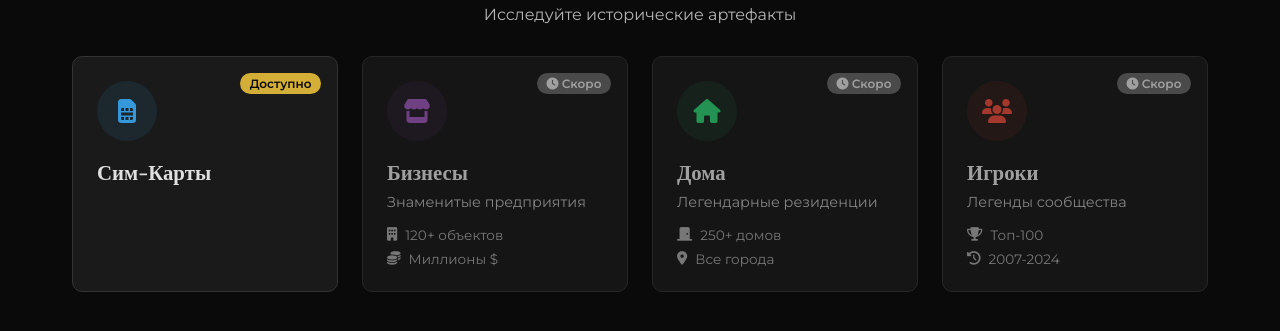
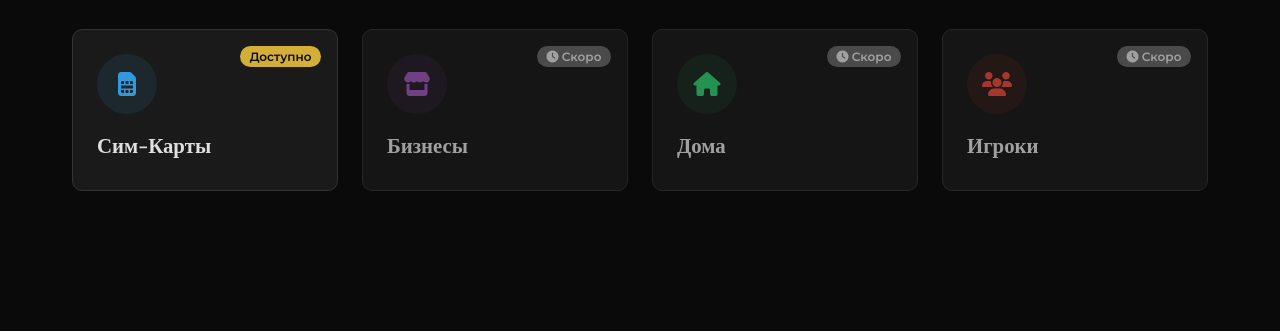
Before and after one commit to r1pox/ViceCasaMuzeum, a plain HTML site: page index.html in a window 1280 px wide. Shown: the part 155-486 px from the top of the page. Drawn offline with nearby package versions, Linux system fonts and the light colour scheme.

Commit message:
Update index.html

```diff
--- a/index.html
+++ b/index.html
@@ -55,7 +55,6 @@
             <section class="sections-grid">
                 <div class="section-title">
                     <h3><i class="fas fa-box-open"></i> Коллекции музея</h3>
-                    <p>Исследуйте исторические артефакты</p>
                 </div>
                 <div class="grid-container">
                     <a href="simkart.html" class="grid-card sim-cards">
@@ -74,11 +73,6 @@
                                 <i class="fas fa-store"></i>
                             </div>
                             <h4 class="card-title">Бизнесы</h4>
-                            <p class="card-desc">Знаменитые предприятия</p>
-                            <div class="card-stats">
-                                <span><i class="fas fa-building"></i> 120+ объектов</span>
-                                <span><i class="fas fa-coins"></i> Миллионы $</span>
-                            </div>
                         </div>
                         <div class="card-glow"></div>
                         <div class="card-badge coming-soon">
@@ -91,11 +85,6 @@
                                 <i class="fas fa-home"></i>
                             </div>
                             <h4 class="card-title">Дома</h4>
-                            <p class="card-desc">Легендарные резиденции</p>
-                            <div class="card-stats">
-                                <span><i class="fas fa-door-closed"></i> 250+ домов</span>
-                                <span><i class="fas fa-map-marker-alt"></i> Все города</span>
-                            </div>
                         </div>
                         <div class="card-glow"></div>
                         <div class="card-badge coming-soon">
@@ -108,11 +97,6 @@
                                 <i class="fas fa-users"></i>
                             </div>
                             <h4 class="card-title">Игроки</h4>
-                            <p class="card-desc">Легенды сообщества</p>
-                            <div class="card-stats">
-                                <span><i class="fas fa-trophy"></i> Топ-100</span>
-                                <span><i class="fas fa-history"></i> 2007-2024</span>
-                            </div>
                         </div>
                         <div class="card-glow"></div>
                         <div class="card-badge coming-soon">
```
